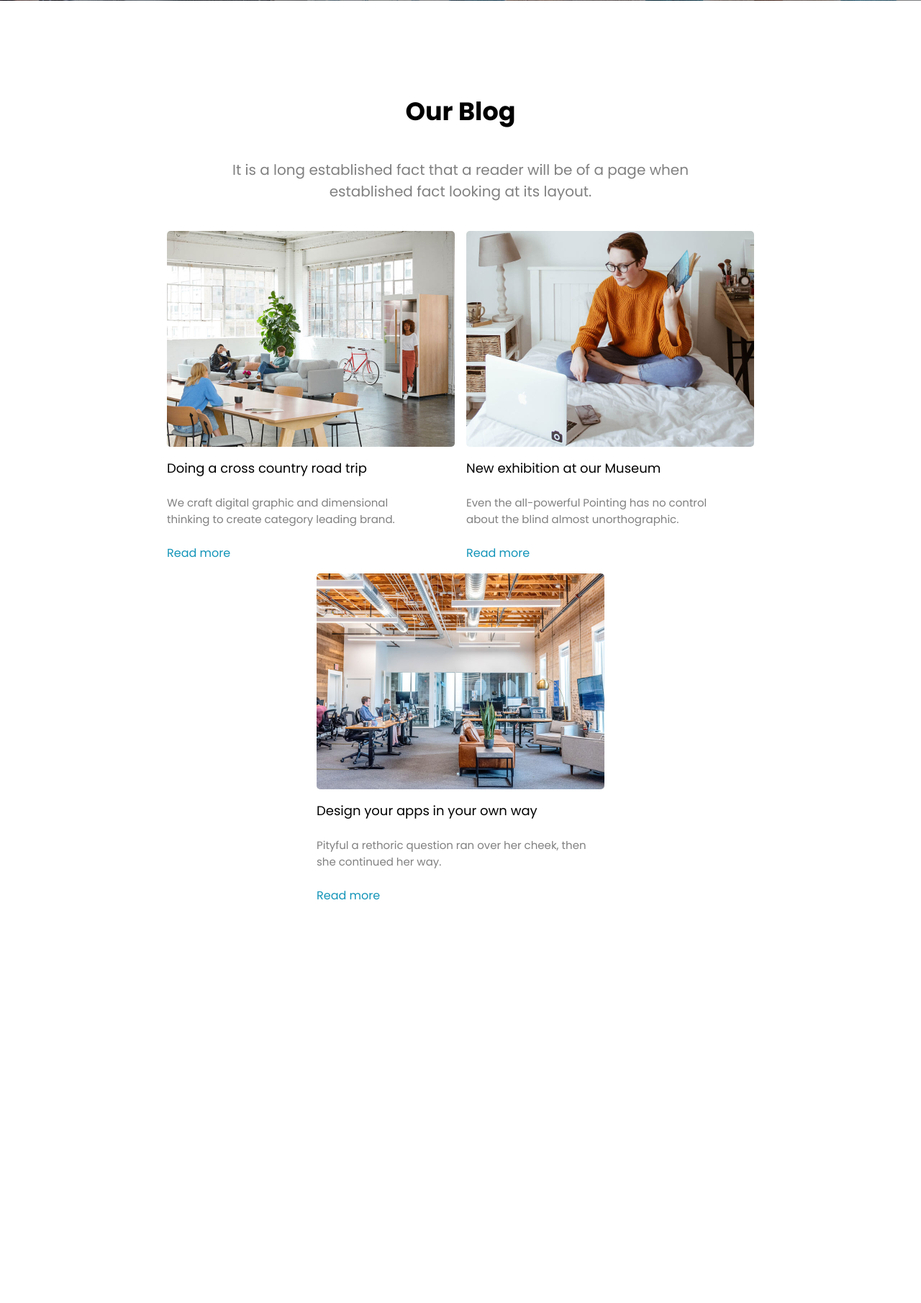
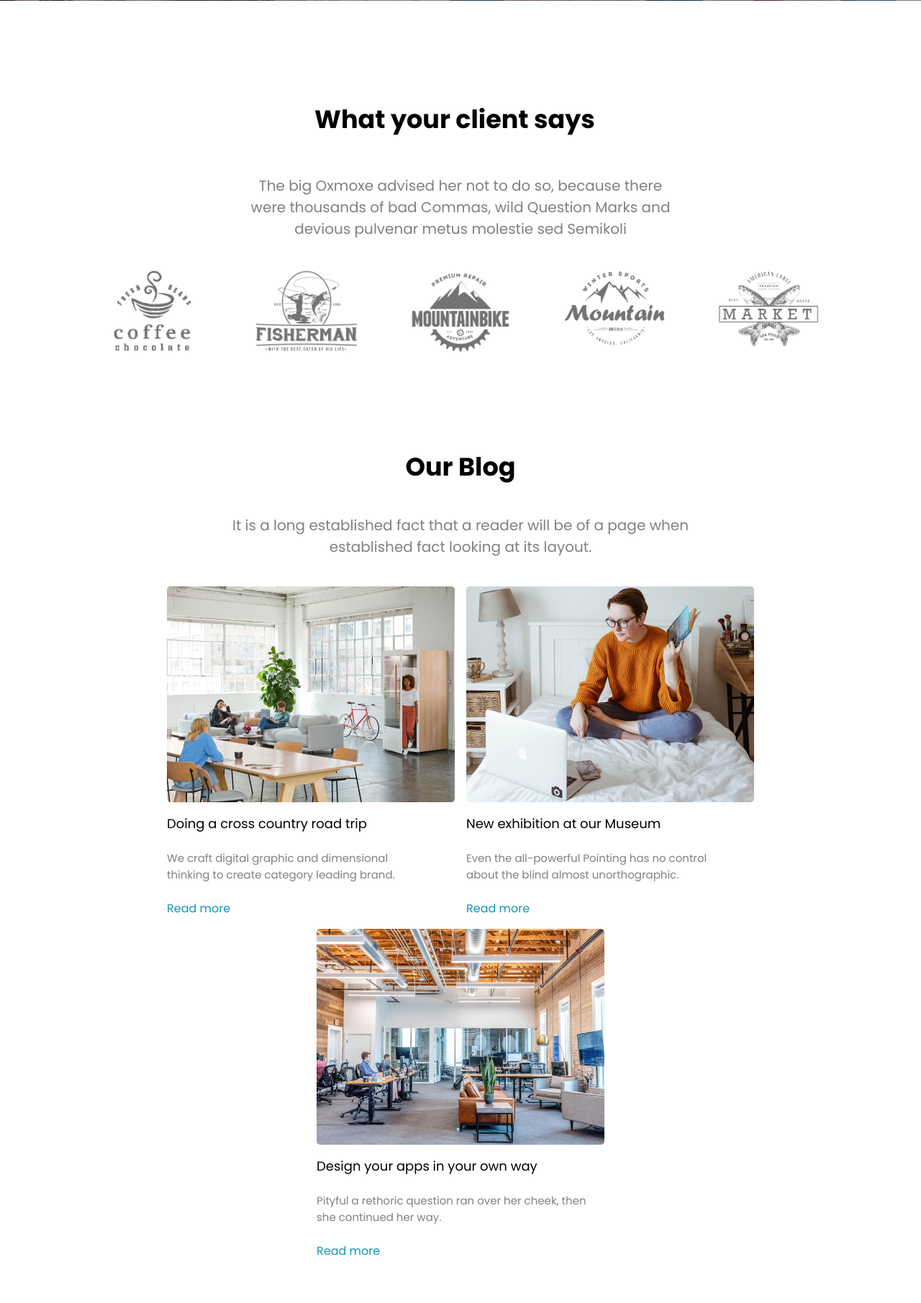
Before and after one commit to anthony0467/landing-page, a PHP site: page / in a window 1280 px wide. Shown: the part 3921-5732 px from the top of the page at 72% size. Before the commit the page ends 5172 px from the top, so only its background shows below. Run offline with PHP 8.4, Linux system fonts and the light colour scheme; some libraries are stand-ins or nearby versions.

Commit message:
ajout section client

```diff
--- a/index.html
+++ b/index.html
@@ -187,6 +187,45 @@
             <div class="txt-center "><a class="btn" href="#">Get Started</a></div>
         </section>
 
+        <!--CLIENT-->
+
+            <section id="client_section" class="container flex column flex-center align-center">
+                <h1>What your client says</h1>
+                <p class="txt-center color-grey">The big Oxmoxe advised her not to do so, because there were thousands of bad Commas, wild Question Marks and devious pulvenar metus molestie sed Semikoli</p>
+                <ul class="flex wrap flex-center">
+                    <li>
+                        <a href="#">
+                            <img src="img/01.png" alt="img" title="img">
+                        </a>
+                    </li>
+
+                    <li>
+                        <a href="#">
+                            <img src="img/02.png" alt="img" title="img">
+                        </a>
+                    </li>
+
+                    <li>
+                        <a href="#">
+                            <img src="img/03.png" alt="img" title="img">
+                        </a>
+                    </li>
+
+                    <li>
+                        <a href="#">
+                            <img src="img/04.png" alt="img" title="img">
+                        </a>
+                    </li>
+
+                    <li>
+                        <a href="#">
+                            <img src="img/05.png" alt="img" title="img">
+                        </a>
+                    </li>
+                </ul>
+            </section>
+
+
         <!--BLOG-->
 
         <section id="blog_section" class="container">
@@ -252,9 +291,13 @@
             </ul>
         </section>
 
+
         <!--PRICING-->
 
-        <section></section>
+        <section id="pricing_section">
+            <h1>We are digital creative Landing Page</h1>
+            <p>The difference between a successful person and others is not a lack of strength</p>
+        </section>
 
     </main>
 
--- a/style.css
+++ b/style.css
@@ -298,6 +298,31 @@ p strong{
     color: #fff;
 }
 
+/**************************SECTION-CLIENT*******************************/
+
+#client_section h1{
+ font-size: 35px;
+ font-weight: 600;
+ text-align: center;
+}
+
+#client_section p{
+    max-width: 600px;
+   }
+
+ #client_section ul{
+    gap: 4rem;
+   }
+
+#client_section img{
+    width: 150px;
+    filter: contrast(0.1);
+    transition: .35s;
+}
+
+#client_section img:hover{
+    filter: contrast(1);
+}
 
 /**************************SECTION-BLOG*******************************/
 
@@ -357,6 +382,10 @@ p strong{
 
 .flex-center{
     justify-content: center;
+}
+
+.align-center{
+    align-items: center;
 }
 
 .space-around{
```
